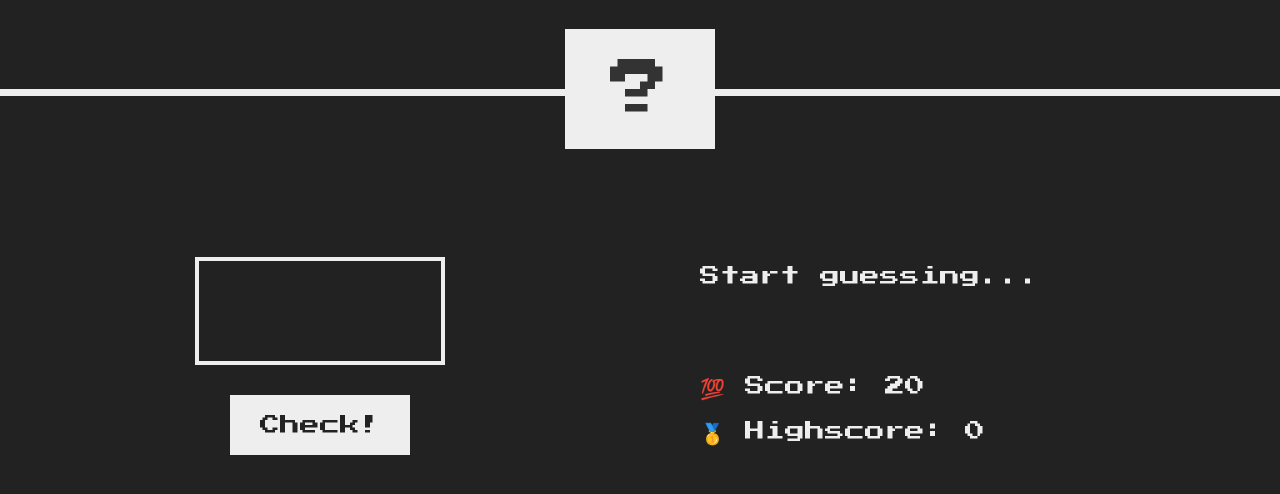
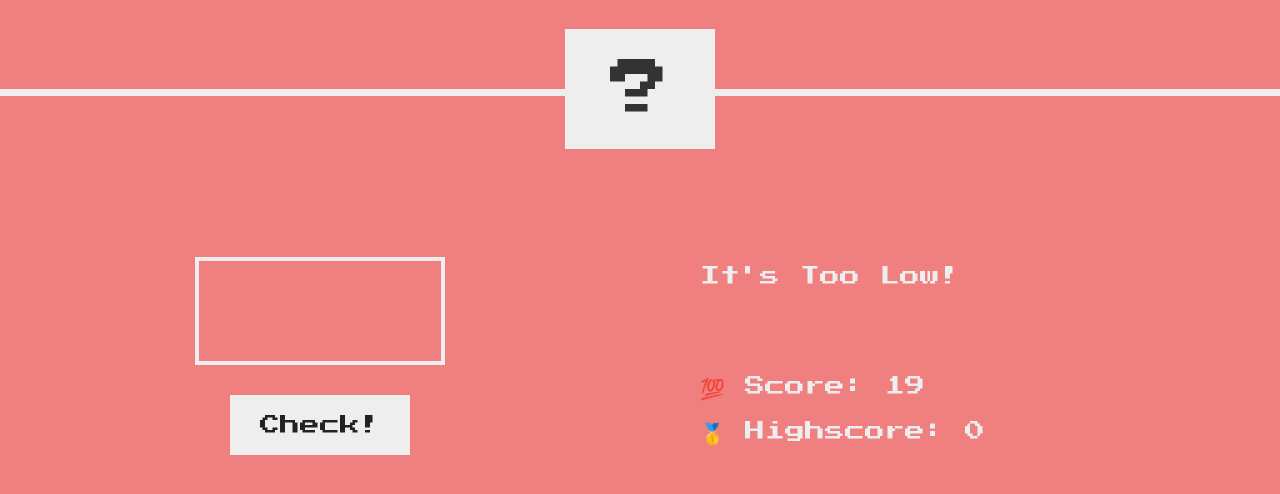
Before and after one commit to sheetalMehta7/guess-the-number-game, a plain HTML site: page index.html in a window 1280 px wide. Both pictures are taken after a click on the button "Check!". Shown: the part 184-678 px from the top of the page. Drawn offline with Linux system fonts and the light colour scheme.

Commit message:
first code

```diff
--- a/script.js
+++ b/script.js
@@ -1 +1,57 @@
 'use strict';
+
+const body = document.querySelector("body");
+const againBtn = document.querySelector(".again");
+const numberDisplay = document.querySelector(".number");
+const guessInputField = document.querySelector(".guess");
+const checkBtn = document.querySelector(".check");
+const message = document.querySelector(".message");
+const currentScore = document.querySelector(".score");
+const highScoreVal = document.querySelector(".highscore");
+
+let score = 20;
+let highScore = 0;
+let randomNumber;
+
+function generateRandomNum() {
+    // Reset game state when a new random number is generated.
+    randomNumber = Math.floor(Math.random() * 20) + 1;
+    score = 20;
+    guessInputField.value = "";
+    numberDisplay.innerText = "?";
+    body.style.backgroundColor = "#222";
+    message.innerText = "Start guessing...";
+    currentScore.innerText = score;
+}
+
+function handleGuess() {
+    const guessedValue = Number(guessInputField.value);
+    let messageText = "";
+
+    if (guessedValue === randomNumber) {
+        // Handle correct guess.
+        highScore += randomNumber;
+        messageText = "Hooray🥳 You got it!";
+        numberDisplay.innerText = randomNumber;
+        body.style.backgroundColor = "#60b347";
+    } else {
+        // Handle incorrect guess.
+        messageText = guessedValue > randomNumber ? "It's Too High!" : "It's Too Low!";
+        score = Math.max(0, score - 1); // Ensure score doesn't go below zero.
+        numberDisplay.innerText = "?";
+        body.style.backgroundColor = "#F08080";
+        message.innerText = `Oops🥲 ${messageText}`;
+    }
+
+    // Update UI.
+    currentScore.innerText = score;
+    highScoreVal.innerText = highScore;
+    message.innerText = messageText;
+}
+
+window.onload = function (e) {
+    generateRandomNum();
+};
+
+againBtn.addEventListener("click", generateRandomNum);
+checkBtn.addEventListener("click", handleGuess);
```
Also changed, not shown: style.css (line endings or trailing spaces).
